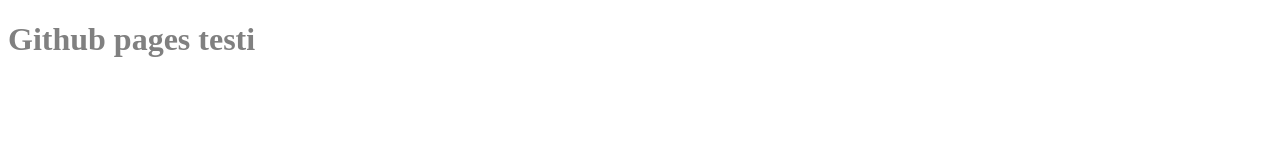
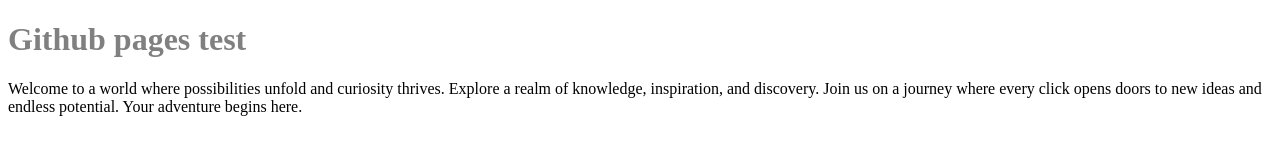
Before and after one commit to stalola/stalola.github.io, a plain HTML site: page index.html in a window 1280 px wide. Drawn offline with Linux system fonts and the light colour scheme.

Commit message:
filler text on website

```diff
--- a/index.html
+++ b/index.html
@@ -5,14 +5,18 @@
 <head>
   <meta charset="utf-8">
 
-  <title>Github page testi</title>
+  <title>Github page test</title>
 
   <link rel="stylesheet" href="css/styles.css">
 
 </head>
 
 <body>
-  <h1>Github pages testi</h1>
+  <h1>Github pages test</h1>
+
+  <p>
+    Welcome to a world where possibilities unfold and curiosity thrives. Explore a realm of knowledge, inspiration, and discovery. Join us on a journey where every click opens doors to new ideas and endless potential. Your adventure begins here.
+  </p>
 </body>
 
 </html>
```
